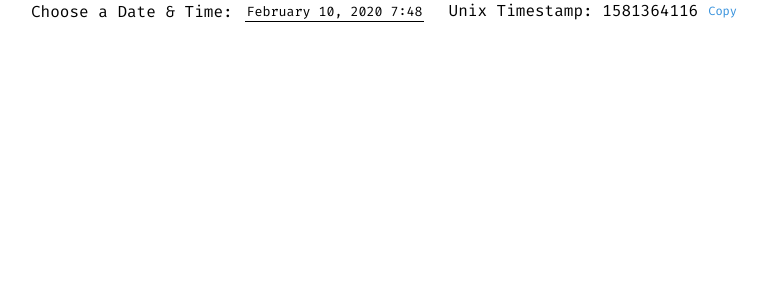
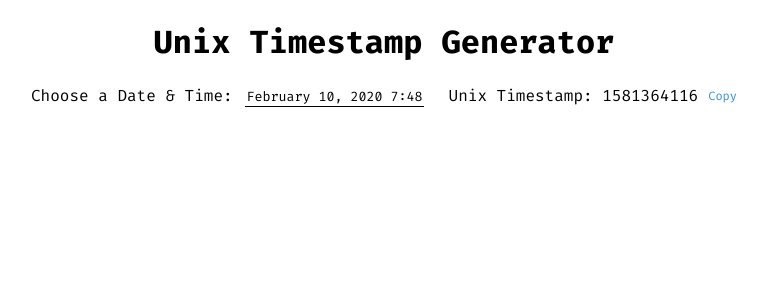
Before and after one commit to mrpineapples/timestamp-generator, a React (Create React App) app: page / in a window 1280 px wide. Shown: the top 300 px of the page, without its empty margins (256-1023 px from the left). Built offline with nearby package versions, Linux system fonts and the light colour scheme.

Commit message:
feat: adds header to page

```diff
--- a/src/App.js
+++ b/src/App.js
@@ -1,6 +1,7 @@
 import React, { useState } from "react";
 import DatePicker from "./components/DatePicker";
 import Timestamp from "./components/Timestamp";
+import Header from "./components/Header";
 import AppContainer from "./styles";
 
 const App = () => {
@@ -8,8 +9,11 @@ const App = () => {
 
     return (
         <AppContainer>
-            <DatePicker startDate={startDate} setStartDate={setStartDate} />
-            <Timestamp date={startDate} />
+            <Header />
+            <div className="content__date">
+                <DatePicker startDate={startDate} setStartDate={setStartDate} />
+                <Timestamp date={startDate} />
+            </div>
         </AppContainer>
     );
 };
--- /dev/null
+++ b/src/components/Header/index.js
@@ -0,0 +1,12 @@
+import React from "react";
+import HeaderContainer from "./styles";
+
+const Header = () => {
+    return (
+        <HeaderContainer>
+            <h1>Unix Timestamp Generator</h1>
+        </HeaderContainer>
+    );
+};
+
+export default Header;
--- /dev/null
+++ b/src/components/Header/styles.js
@@ -0,0 +1,8 @@
+import styled from "styled-components";
+
+const HeaderContainer = styled.div`
+    display: block;
+    text-align: center;
+`;
+
+export default HeaderContainer;
--- a/src/styles.js
+++ b/src/styles.js
@@ -1,8 +1,14 @@
 import styled from "styled-components";
 
 const AppContainer = styled.div`
-    display: flex;
-    justify-content: center;
+    display: block;
+
+    .content {
+        &__date {
+            display: flex;
+            justify-content: center;
+        }
+    }
 `;
 
 export default AppContainer;
```
